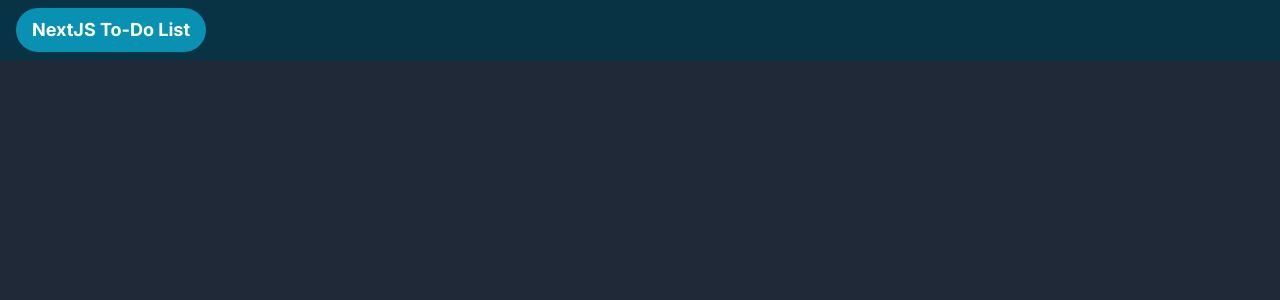
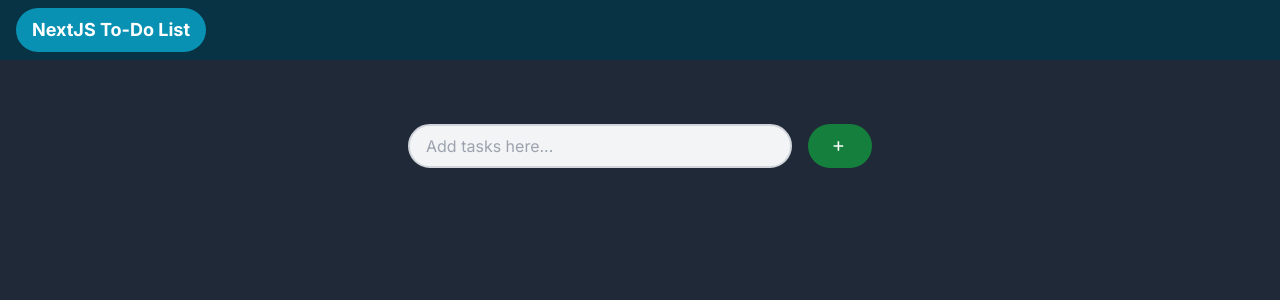
Before and after one commit to gtopinio/nextjs-todo-app, a Next.js app: page / in a window 1280 px wide. Shown: the top 300 px of the page. Built offline with nearby package versions, Linux system fonts and the light colour scheme.

Commit message:
feature: add task input component

```diff
--- /dev/null
+++ b/src/app/TaskInput.js
@@ -0,0 +1,48 @@
+import React, { useState } from "react";
+
+export default function TaskInput({ onAddTask }) {
+  const [taskText, setTaskText] = useState("");
+
+  const handleInputChange = (event) => {
+    setTaskText(event.target.value);
+    console.log(taskText);
+  };
+
+  const handleAddTask = () => {
+    if (taskText.trim() !== "") {
+      onAddTask(taskText);
+      setTaskText("");
+    }
+  };
+
+  return (
+<div className="flex justify-center">
+  <div className="relative">
+    <input
+      type="text"
+      placeholder="Add tasks here..."
+      className="px-4 py-2 w-96 bg-gray-100 rounded-3xl border-2 border-gray-300 focus:outline-none focus:border-blue-500"
+      value={taskText}
+      onChange={handleInputChange}
+    />
+  </div>
+  <button
+    className="ml-4 px-6 py-2 bg-green-700 text-white rounded-3xl"
+    onClick={handleAddTask}
+  >
+    <svg
+      xmlns="http://www.w3.org/2000/svg"
+      viewBox="0 0 20 20"
+      fill="currentColor"
+      className="w-4 h-4"
+    >
+      <path
+        fillRule="evenodd"
+        d="M7 9V4H9V9H14V11H9V16H7V11H2V9H7Z"
+      />
+    </svg>
+  </button>
+</div>
+
+  );
+}
--- a/src/app/page.js
+++ b/src/app/page.js
@@ -1,8 +1,17 @@
+"use client"
+
+import TaskInput from "./TaskInput";
+
 export default function Home() {
+  const handleAddTask = (taskText) => {
+    // Handle adding the task to your array or perform any desired action
+    console.log('New task:', taskText);
+  };
+
   return (
     <main>
-      <div className="bg-gray-800 min-h-screen">
-        {/* Your content goes here */}
+      <div className="bg-gray-800 min-h-screen pt-16">
+        <TaskInput onAddTask={handleAddTask}/>
       </div>
     </main>
   );
```
